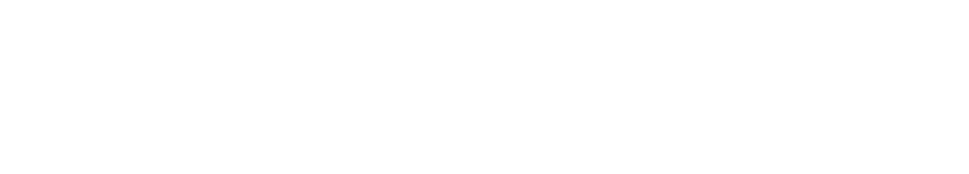
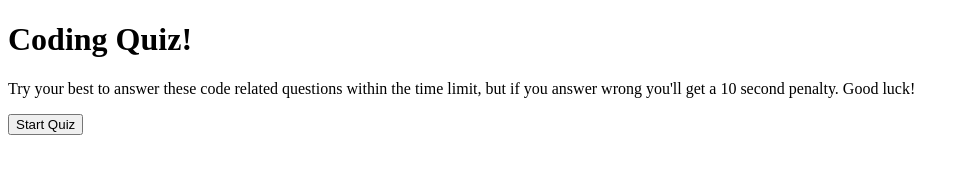
Before and after one commit to Octavio258/Web_API_Coding_Quiz, a plain HTML site: page index.html in a window 1280 px wide. Shown: the whole page, without its empty margins (0-969 px from the left). Drawn offline with Linux system fonts and the light colour scheme.

Commit message:
added code for the index.html

```diff
--- a/index.html
+++ b/index.html
@@ -7,6 +7,14 @@
     <title>Code Quiz!</title>
 </head>
 <body>
-
+    <div id="wrapper">
+        <div id="Timer"></div>
+        <div id="questions">
+     <h1>Coding Quiz!</h1>
+     <p>Try your best to answer these code related questions within the time limit, but if you answer wrong you'll get a 10 second penalty. Good luck!</p>
+     <ul id="ChoiceL"></ul>
+     <button id="Start">Start Quiz</button>
+        </div>
+    </div>
 </body>
 </html>
```
